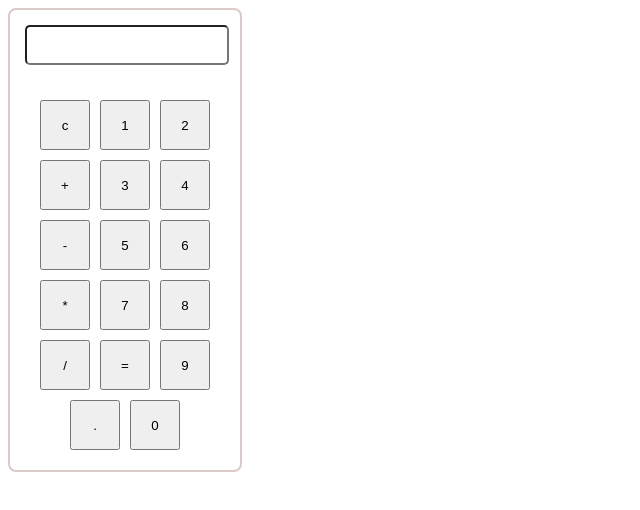
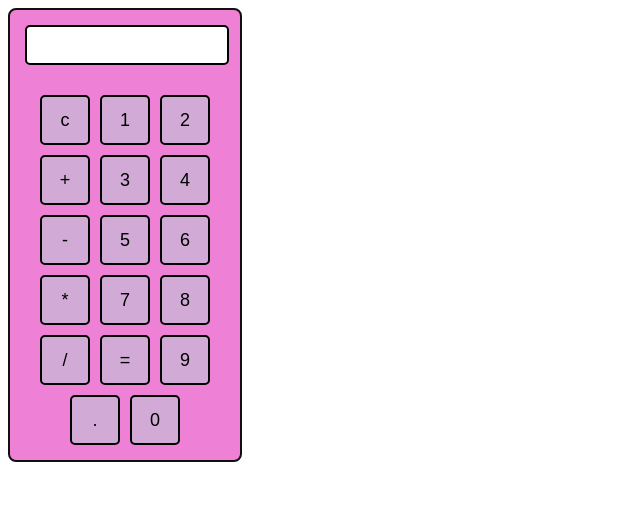
Before and after one commit to fahadnaseem1/calculatorapp, a plain HTML site: page index.html in a window 1280 px wide. Shown: the whole page, without its empty margins (0-640 px from the left). Drawn offline with Linux system fonts and the light colour scheme.

Commit message:
script added

```diff
--- a/index.css
+++ b/index.css
@@ -1,23 +1,29 @@
 .calculator{
-    border: 2px solid rgb(219, 202, 202);
+    border: 2px solid rgb(18, 15, 15);
     border-radius: 8px;
     width: 230px;
+    background-color: rgb(238, 128, 214);
 }
 .display{
     margin: 15px;
     width:85%;
     font-size: 30px;
     border-radius: 5px;
+    /* background-color: rgb(216, 204, 204); */
+    border: 2px solid black;
 }
 .button-container{
     display:flex;
-    margin: 15px;
+    margin: 10px;
     justify-content: center;
     flex-wrap: wrap;
 }
 .button{
+    font-size: 18px;
+    border:2px solid black;
+    border-radius: 5px;
     width: 50px;
     height: 50px;
     margin: 5px;
-
+    background-color: rgb(209, 171, 213);
 }
--- a/index.html
+++ b/index.html
@@ -8,25 +8,64 @@
     <div class="calculator">
         <input type="text" class="display" readonly>
         <div class="button-container">
-            <button class="button">c</button>
-            <button class="button">1</button>
-            <button class="button">2</button>
-            <button class="button">+</button>
-            <button class="button">3</button>
-            <button class="button">4</button>
-            <button class="button">-</button>
-            <button class="button">5</button>
-            <button class="button">6</button>
-            <button class="button">*</button>
-            <button class="button">7</button>
-            <button class="button">8</button>
-            <button class="button">/</button>
-            <button class="button">=</button>
-            <button class="button">9</button>
-            <button class="button">.</button>
-            <button class="button">0</button>
+            <button class="button" onclick="
+             currentDisplay='';
+             document.querySelector('.display').value=currentDisplay;">c</button>
+            <button class="button" onclick="
+             currentDisplay= currentDisplay+'1';
+             document.querySelector('.display').value=currentDisplay;">1</button>
+            <button class="button" onclick="
+             currentDisplay= currentDisplay+'2';
+             document.querySelector('.display').value=currentDisplay;">2</button>
+            <button class="button" onclick="
+             currentDisplay= currentDisplay+'+';
+             document.querySelector('.display').value=currentDisplay;">+</button>
+            <button class="button" onclick="
+             currentDisplay= currentDisplay+'3';
+             document.querySelector('.display').value=currentDisplay;">3</button>
+            <button class="button" onclick="
+             currentDisplay= currentDisplay+'4';
+             document.querySelector('.display').value=currentDisplay;">4</button>
+            <button class="button" onclick="
+             currentDisplay= currentDisplay+'-';
+             document.querySelector('.display').value=currentDisplay;">-</button>
+            <button class="button" onclick="
+             currentDisplay= currentDisplay+'5';
+             document.querySelector('.display').value=currentDisplay;">5</button>
+            <button class="button" onclick="
+             currentDisplay= currentDisplay+'6';
+             document.querySelector('.display').value=currentDisplay;">6</button>
+            <button class="button" onclick="
+             currentDisplay= currentDisplay+'*';
+             document.querySelector('.display').value=currentDisplay;">*</button>
+            <button class="button" onclick="
+             currentDisplay= currentDisplay+'7';
+             document.querySelector('.display').value=currentDisplay;">7</button>
+            <button class="button" onclick="
+             currentDisplay= currentDisplay+'8';
+             document.querySelector('.display').value=currentDisplay;">8</button>
+            <button class="button" onclick="
+             currentDisplay= currentDisplay+'/';
+             document.querySelector('.display').value=currentDisplay;">/</button>
+            <button class="button" onclick="
+             currentDisplay= eval(currentDisplay);
+             document.querySelector('.display').value=currentDisplay;">=</button>
+            <button class="button" onclick="
+             currentDisplay= currentDisplay+'9';
+             document.querySelector('.display').value=currentDisplay;">9</button>
+            <button class="button" onclick="
+             currentDisplay= currentDisplay+'.';
+             document.querySelector('.display').value=currentDisplay;">.</button>
+            <button class="button" onclick="
+             currentDisplay= currentDisplay+'0';
+             document.querySelector('.display').value=currentDisplay;">0</button>
         </div>
     </div>
+    <script>
+        let currentDisplay='';
+        document.querySelector('.display').value=currentDisplay;
 
+
+    </script>
 </body>
 </html>
```
